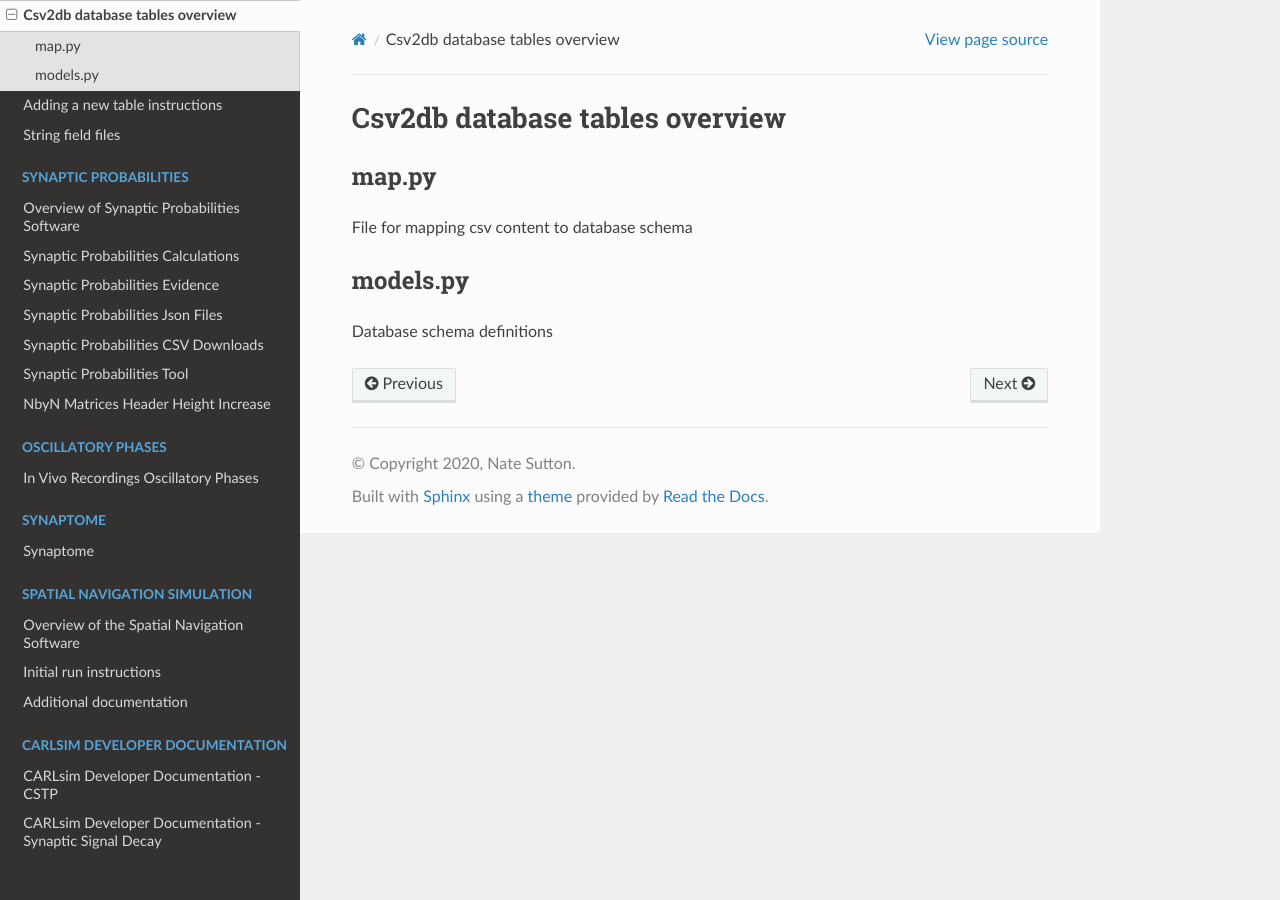
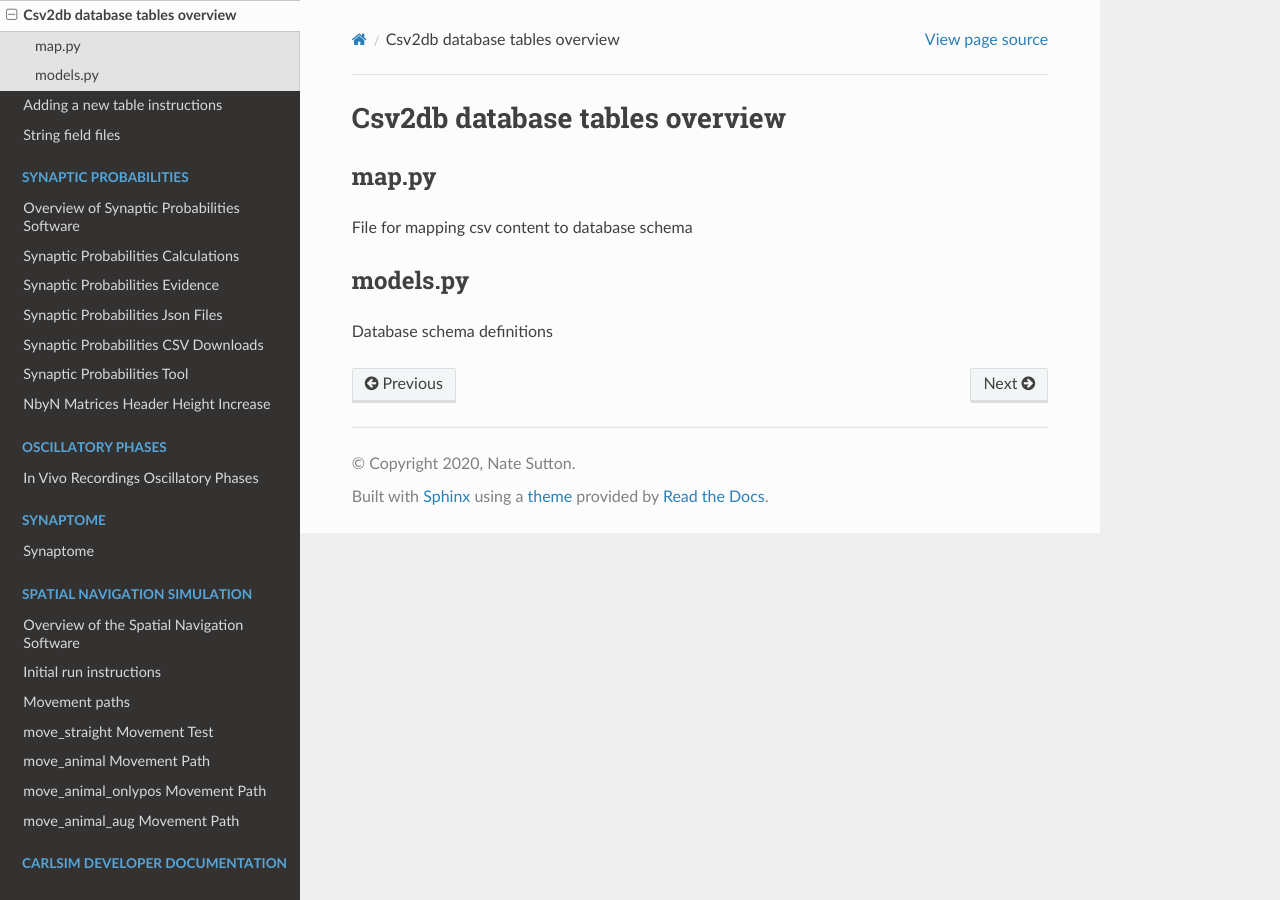
Before and after one commit to Hippocampome-Org/hco_dev_docs, a Sphinx documentation site: the page built from docs/csv2db/tables_overview.md, in a window 1280 px wide. Built offline with Sphinx 7.4.7 and the Read the Docs theme 2.0.0, drawn with Linux system fonts in a browser that asks for light colours.

Commit message:
updated spatial_nav docs

```diff
--- a/docs/index.rst
+++ b/docs/index.rst
@@ -62,7 +62,7 @@ Welcome to Hippocampome.org's Developer Documentation!
 
     spatial_nav/overview.md
     spatial_nav/initial_run.md
-    spatial_nav/addit.md
+    spatial_nav/movement_paths.md
 
 .. toctree::
     :hidden:
--- a/docs/spatial_nav/addit.md
+++ /dev/null
@@ -1,4 +0,0 @@
-Additional documentation
-========================
-
-To be completed later...
```
